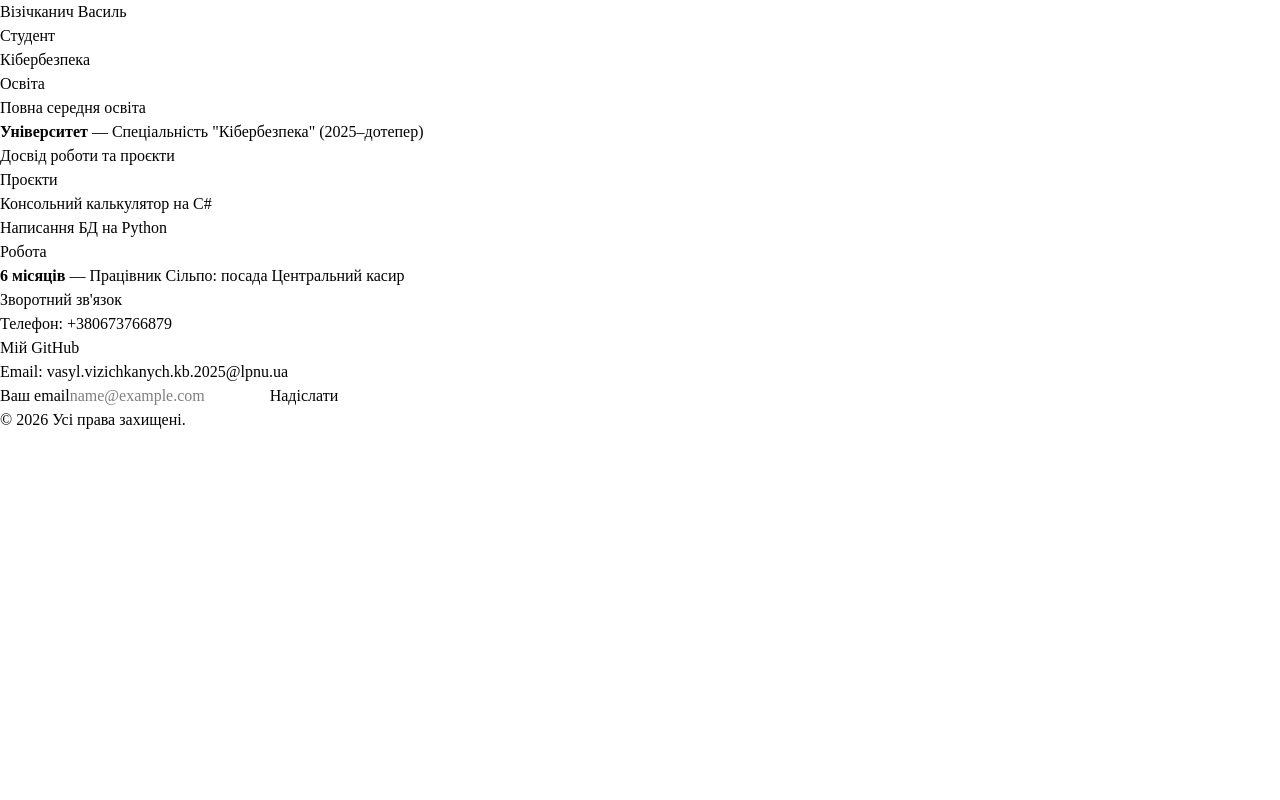
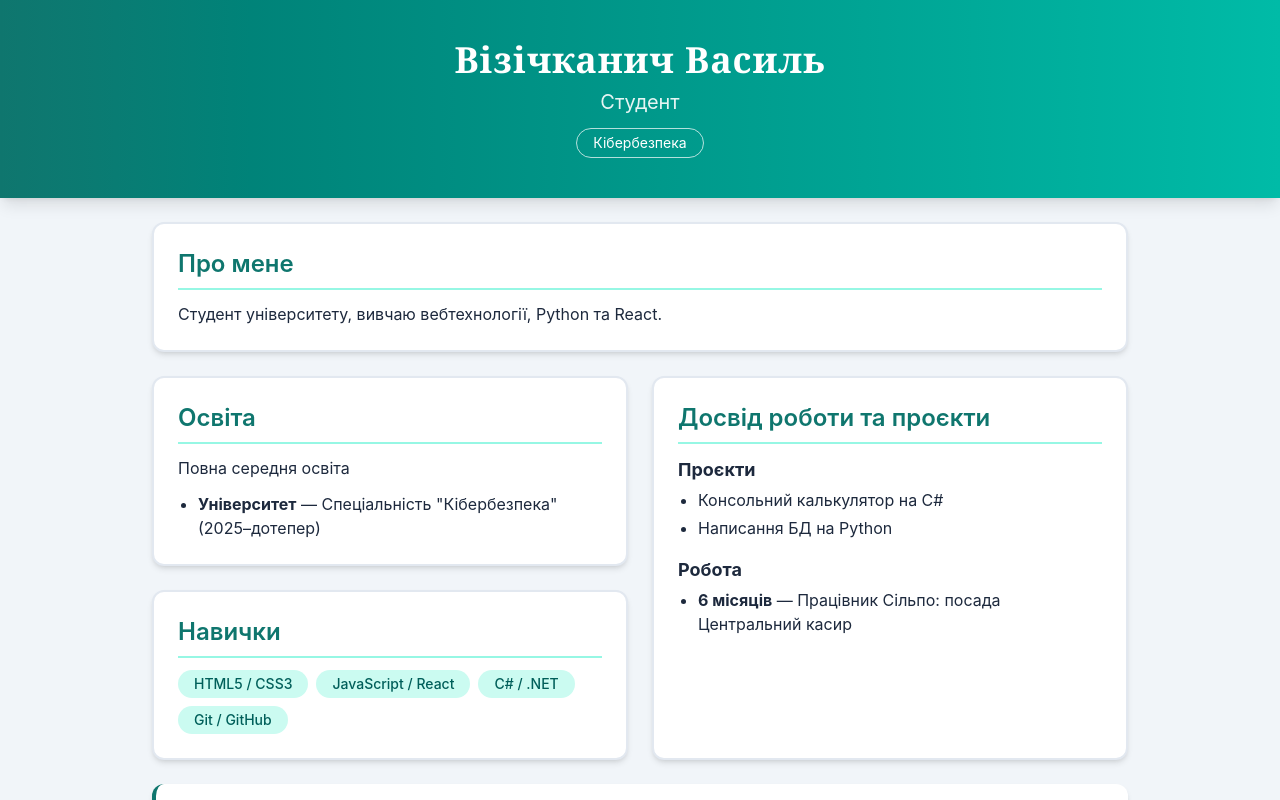
Before and after one commit to xSabakin/veb-labs2, a React (Vite) app in the folder lab_2_react/: page / in a window 1280 px wide. Shown: the top 800 px of the page. Built offline with nearby package versions, Linux system fonts and the light colour scheme.

Commit message:
Lab 3: CSS and Tailwind

```diff
--- a/lab_2_react/package.json
+++ b/lab_2_react/package.json
@@ -10,8 +10,10 @@
     "preview": "vite preview"
   },
   "dependencies": {
+    "@tailwindcss/vite": "^4.3.3",
     "react": "^19.2.8",
-    "react-dom": "^19.2.8"
+    "react-dom": "^19.2.8",
+    "tailwindcss": "^4.3.3"
   },
   "devDependencies": {
     "@eslint/js": "^10.0.1",
--- a/lab_2_react/src/App.jsx
+++ b/lab_2_react/src/App.jsx
@@ -1,5 +1,7 @@
 import Header from './components/Header';
+import About from './components/About';
 import Education from './components/Education';
+import Skills from './components/Skills';
 import Experience from './components/Experience';
 import Feedback from './components/Feedback';
 import Footer from './components/Footer';
@@ -9,8 +11,17 @@ function App() {
     <div className="min-h-screen bg-slate-100 text-slate-800">
       <Header />
       <main className="mx-auto grid max-w-5xl gap-6 p-6 md:grid-cols-2">
-        <Education />
+        <div className="md:col-span-2">
+          <About />
+        </div>
+
+        <div className="flex flex-col gap-6">
+          <Education />
+          <Skills />
+        </div>
+
         <Experience />
+
         <div className="md:col-span-2">
           <Feedback />
         </div>
--- /dev/null
+++ b/lab_2_react/src/components/About.jsx
@@ -0,0 +1,12 @@
+function About() {
+  return (
+    <section className="rounded-xl border-2 border-slate-200 bg-white p-6 shadow-md transition hover:shadow-xl">
+      <h2 className="mb-3 border-b-2 border-teal-200 pb-2 text-2xl font-semibold text-brand">
+        Про мене
+      </h2>
+      <p>Студент університету, вивчаю вебтехнології, Python та React.</p>
+    </section>
+  );
+}
+
+export default About;
--- /dev/null
+++ b/lab_2_react/src/components/Skills.jsx
@@ -0,0 +1,25 @@
+function Skills() {
+  return (
+    <section className="rounded-xl border-2 border-slate-200 bg-white p-6 shadow-md transition hover:shadow-xl">
+      <h2 className="mb-3 border-b-2 border-teal-200 pb-2 text-2xl font-semibold text-brand">
+        Навички
+      </h2>
+      <ul className="flex flex-wrap gap-2">
+        <li className="rounded-full bg-teal-100 px-4 py-1 text-sm font-medium text-teal-800 transition hover:bg-brand hover:text-white">
+          HTML5 / CSS3
+        </li>
+        <li className="rounded-full bg-teal-100 px-4 py-1 text-sm font-medium text-teal-800 transition hover:bg-brand hover:text-white">
+          JavaScript / React
+        </li>
+        <li className="rounded-full bg-teal-100 px-4 py-1 text-sm font-medium text-teal-800 transition hover:bg-brand hover:text-white">
+          C# / .NET
+        </li>
+        <li className="rounded-full bg-teal-100 px-4 py-1 text-sm font-medium text-teal-800 transition hover:bg-brand hover:text-white">
+          Git / GitHub
+        </li>
+      </ul>
+    </section>
+  );
+}
+
+export default Skills;
--- /dev/null
+++ b/package.json
@@ -0,0 +1,6 @@
+{
+  "dependencies": {
+    "@tailwindcss/vite": "^4.3.3",
+    "tailwindcss": "^4.3.3"
+  }
+}
```
Also changed, not shown: 2 other files (tests, documents, lock files or other folders).
